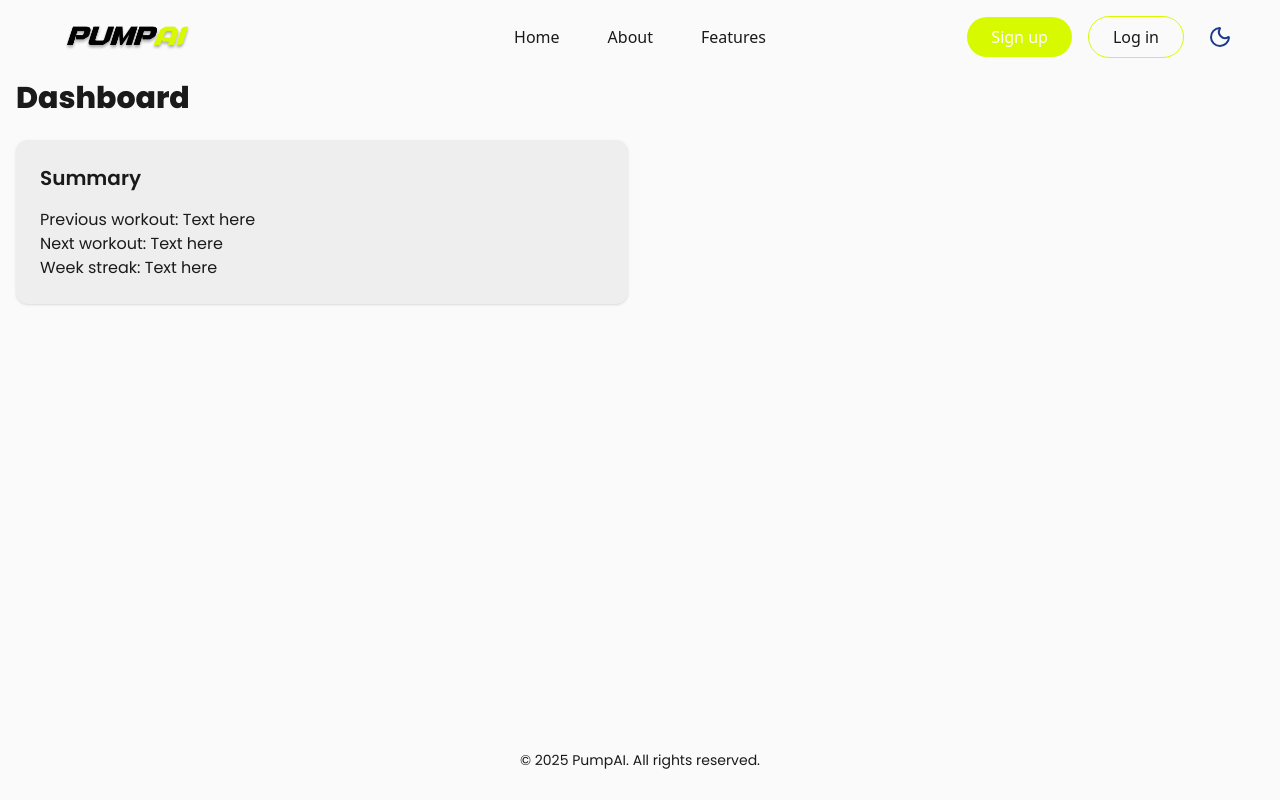
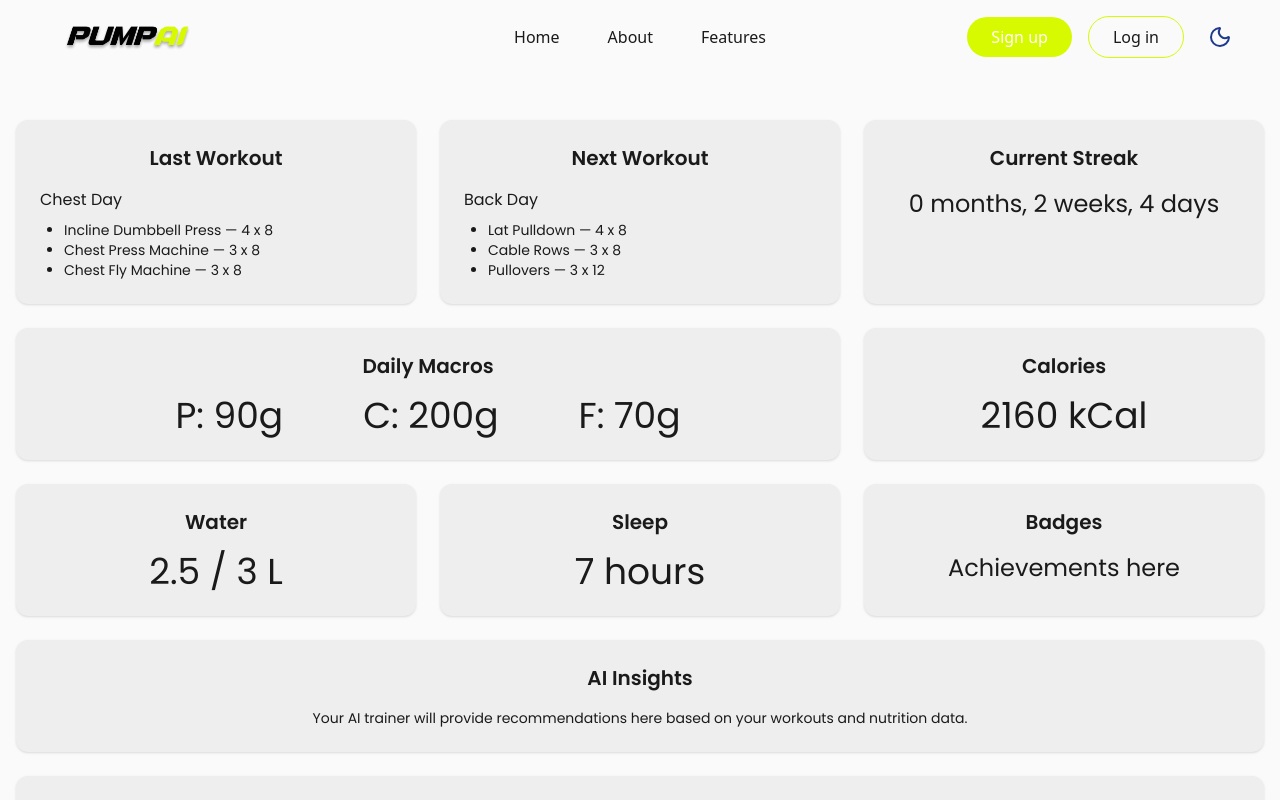
Before and after one commit to ayaanyousaf/PumpAI, a React (Vite) app in the folder client/: page /dashboard in a window 1280 px wide. Shown: the top 800 px of the page. Built offline with nearby package versions, Linux system fonts and the light colour scheme.

Commit message:
add placeholder summary cards

```diff
--- a/client/src/index.css
+++ b/client/src/index.css
@@ -41,6 +41,10 @@
   @apply bg-radial from-bg-primary from-50% via-bg-primary/80 to-brand/10;
 }
 
+@utility card-hover {
+  @apply transition duration-300 hover:scale-[1.02] shadow;
+}
+
 @layer base {
   :root {
     --color-bg-primary: #FAFAFA;
--- a/client/src/pages/Dashboard.tsx
+++ b/client/src/pages/Dashboard.tsx
@@ -1,17 +1,98 @@
-import React from "react";
-
 function Dashboard() {
   return (
-    <div className="container mx-auto px-4">
-      <h1 className="text-3xl font-[Poppins] font-bold mb-6">Dashboard</h1>
+    <div className="container mx-auto px-4 py-10">
+      <div className="grid grid-cols-1 md:grid-cols-2 lg:grid-cols-3 gap-6 max-w-7xl mx-auto">
+        {/* Last Workout */}
+        <div className="bg-bg-secondary p-6 font-[Poppins] rounded-xl shadow card-hover">
+          <h2 className="text-xl font-semibold mb-4 text-center">
+            Last Workout
+          </h2>
+          <p className="mb-2">Chest Day</p>
+          <ul className="list-disc ml-6 text-sm">
+            <li>Incline Dumbbell Press — 4 x 8</li>
+            <li>Chest Press Machine — 3 x 8</li>
+            <li>Chest Fly Machine — 3 x 8</li>
+          </ul>
+        </div>
 
-      <div className="grid grid-cols-1 md:grid-cols-2 gap-6">
-        {/* Overall Summary */}
-        <div className="bg-bg-secondary p-6 font-[Poppins] rounded-xl shadow">
-          <h2 className="text-xl font-semibold mb-4">Summary</h2>
-          <p>Previous workout: Text here</p>
-          <p>Next workout: Text here</p>
-          <p>Week streak: Text here</p>
+        {/* Next Workout */}
+        <div className="bg-bg-secondary p-6 font-[Poppins] rounded-xl shadow card-hover">
+          <h2 className="text-xl font-semibold mb-4 text-center">
+            Next Workout
+          </h2>
+          <p className="mb-2">Back Day</p>
+          <ul className="list-disc ml-6 text-sm">
+            <li>Lat Pulldown — 4 x 8</li>
+            <li>Cable Rows — 3 x 8</li>
+            <li>Pullovers — 3 x 12</li>
+          </ul>
+        </div>
+
+        {/* Streak */}
+        <div className="bg-bg-secondary p-6 font-[Poppins] rounded-xl shadow card-hover">
+          <h2 className="text-xl font-semibold mb-4 text-center">
+            Current Streak
+          </h2>
+          <p className="text-center text-2xl">0 months, 2 weeks, 4 days</p>
+        </div>
+
+        {/* Nutrition Summary */}
+        <div className="bg-bg-secondary p-6 font-[Poppins] rounded-xl shadow card-hover col-span-1 md:col-span-2">
+          <h2 className="text-xl font-semibold mb-4 text-center">
+            Daily Macros
+          </h2>
+          <div className="flex justify-center gap-20 text-4xl">
+            {/* TODO: Add pie chart here */}
+            <p>P: 90g</p>
+            <p>C: 200g</p>
+            <p>F: 70g</p>
+          </div>
+        </div>
+
+        {/* Calorie Tracker */}
+        <div className="bg-bg-secondary p-6 font-[Poppins] rounded-xl shadow card-hover">
+          <h2 className="text-xl font-semibold mb-4 text-center">Calories</h2>
+          <p className="text-center text-4xl">2160 kCal</p>
+        </div>
+
+        {/* Water Intake */}
+        <div className="bg-bg-secondary p-6 font-[Poppins] rounded-xl shadow card-hover">
+          <h2 className="text-xl font-semibold mb-4 text-center">Water</h2>
+          <p className="text-center text-4xl">2.5 / 3 L</p>
+        </div>
+
+        {/* Sleep */}
+        <div className="bg-bg-secondary p-6 font-[Poppins] rounded-xl shadow card-hover">
+          <h2 className="text-xl font-semibold mb-4 text-center">Sleep</h2>
+          <p className="text-center text-4xl">7 hours</p>
+        </div>
+
+        {/* Badges */}
+        <div className="bg-bg-secondary p-6 font-[Poppins] rounded-xl shadow card-hover">
+          <h2 className="text-xl font-semibold mb-4 text-center">Badges</h2>
+          <p className="text-center text-2xl">Achievements here</p>
+        </div>
+
+        {/* AI Insights */}
+        <div className="bg-bg-secondary p-6 font-[Poppins] rounded-xl shadow card-hover col-span-1 md:col-span-3">
+          <h2 className="text-xl font-semibold mb-4 text-center">
+            AI Insights
+          </h2>
+          <p className="text-center text-sm">
+            Your AI trainer will provide recommendations here based on your
+            workouts and nutrition data.
+          </p>
+        </div>
+
+        {/* Daily Quote */}
+        <div className="bg-bg-secondary p-6 font-[Poppins] rounded-xl shadow card-hover col-span-1 md:col-span-3">
+          <h2 className="text-xl font-semibold mb-4 text-center">
+            Quote of the Day
+          </h2>
+          <p className="text-center text-sm">
+            "Today I will do what others won't, so tomorrow I can accomplish
+            what others can't."
+          </p>
         </div>
       </div>
     </div>
```
